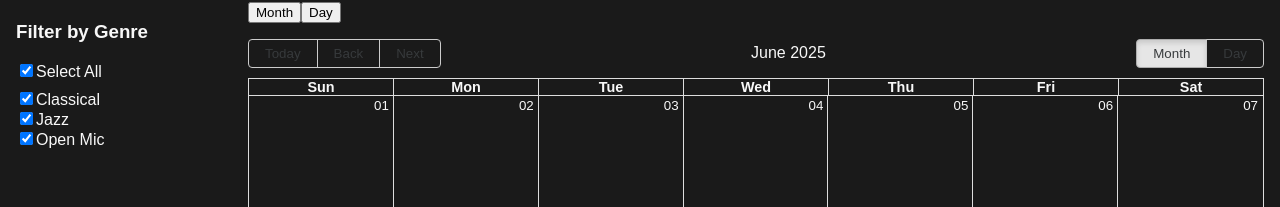
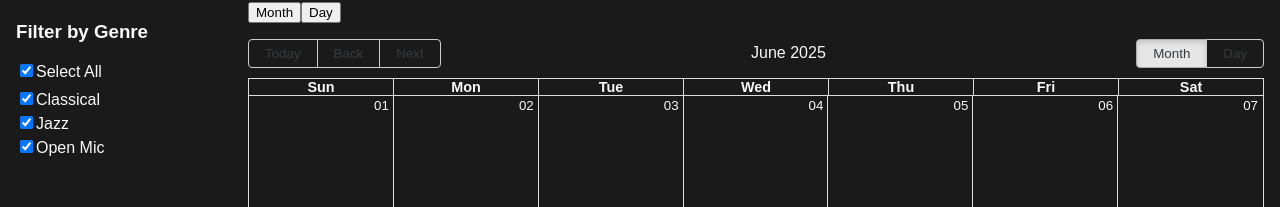
Before and after one commit to mrayover/Fresno-music-calendar1, a React (Vite) app: page / in a window 1280 px wide. Shown: the part 176-383 px from the top of the page. Built offline with nearby package versions, Linux system fonts and the light colour scheme.

Commit message:
Filter Panel refined

```diff
--- a/src/FilterPanel.jsx
+++ b/src/FilterPanel.jsx
@@ -24,7 +24,7 @@ const FilterPanel = ({ genres, selectedGenres, onFilterChange }) => {
         />
         Select All
       </label>
-      <div style={{ display: "flex", flexDirection: "column", marginTop: "0.5rem" }}>
+      <div style={{ display: "flex", flexDirection: "column", gap: "0.25rem", marginTop: "0.5rem" }}>
         {genres.map((genre) => (
           <label key={genre}>
             <input
```
